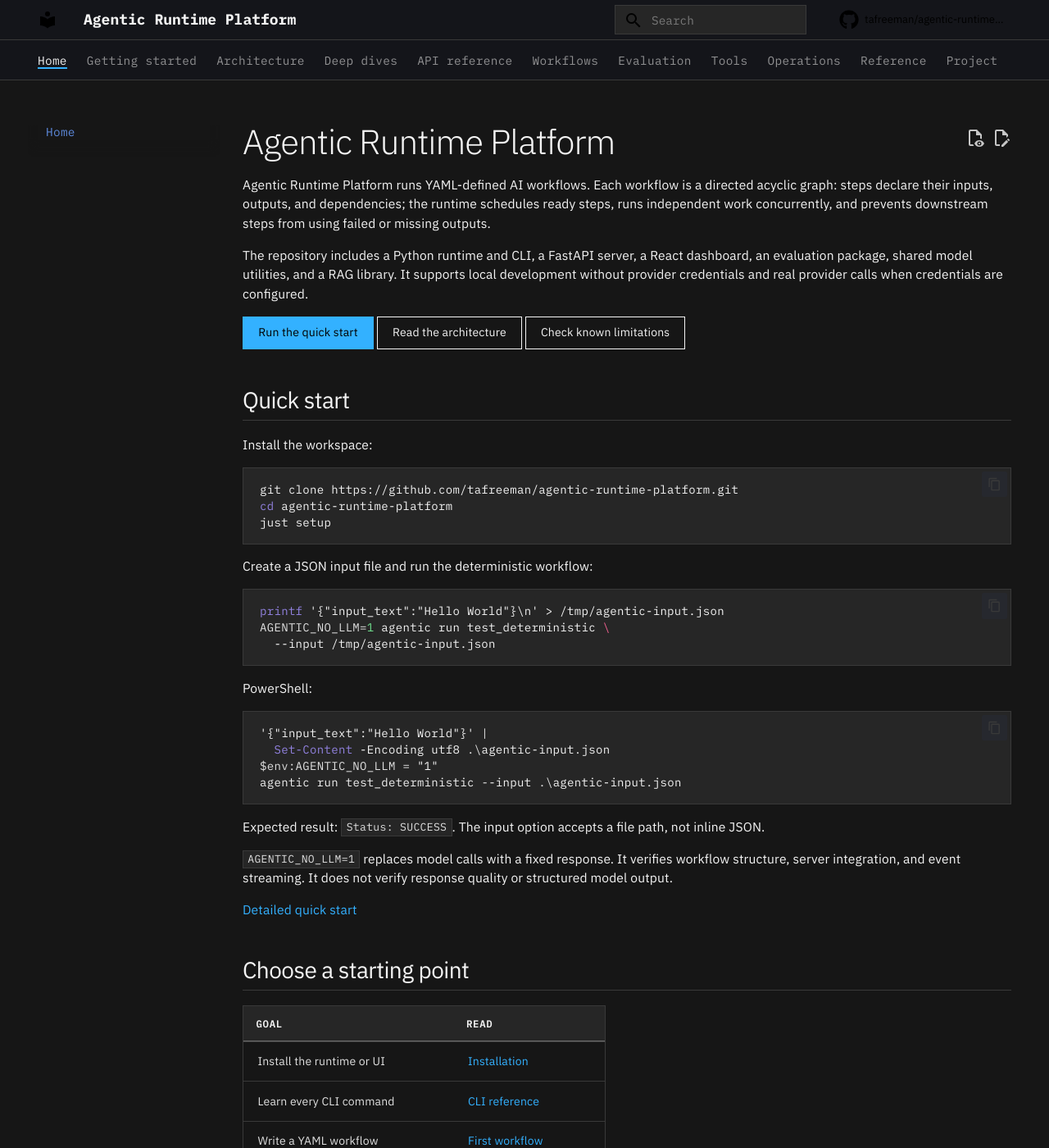
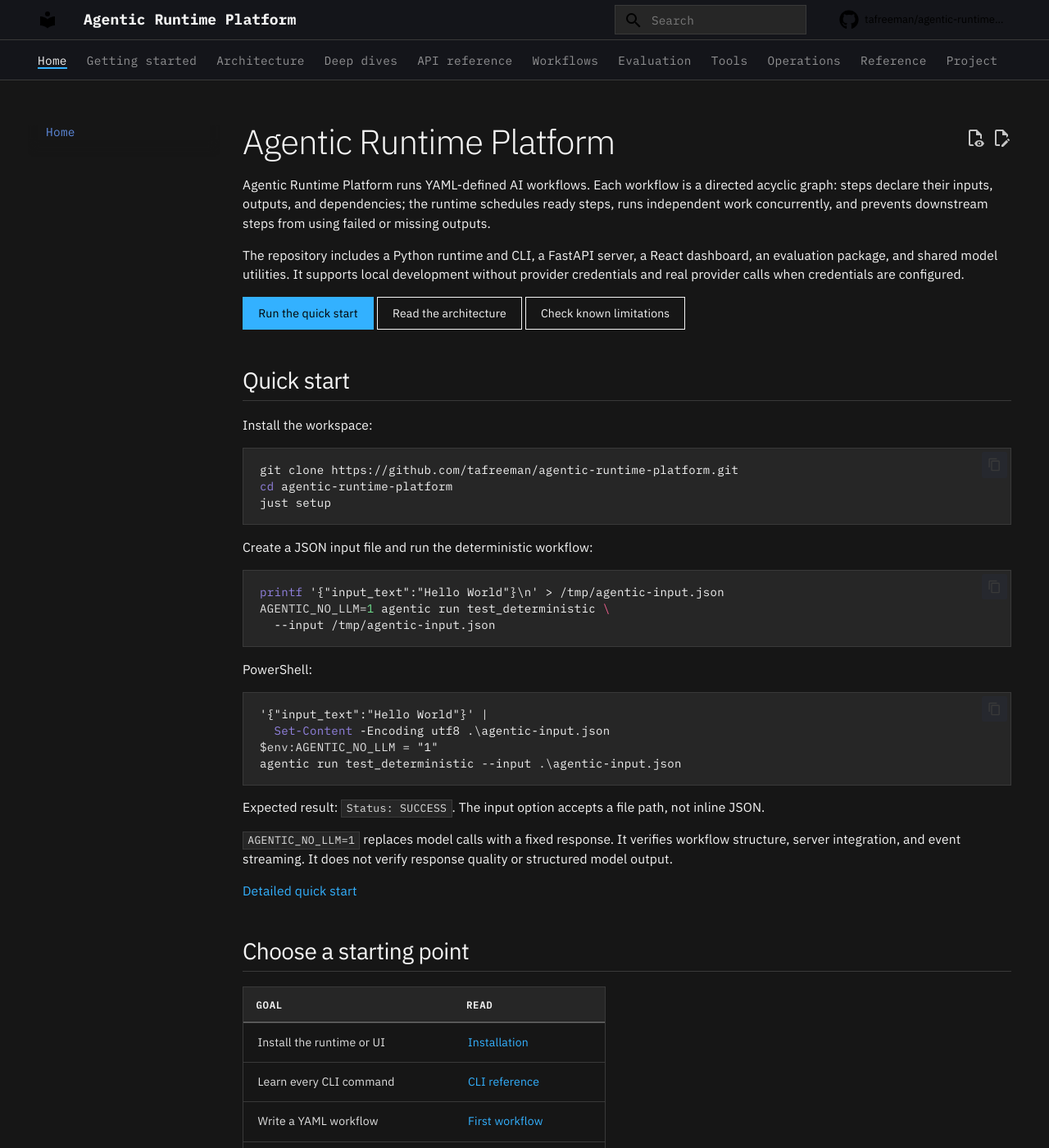
Before and after one commit to tafreeman/agentic-runtime-platform, an MkDocs documentation site: the page built from docs/index.md, in a window 1280 px wide and 1400 px high. Shown: the whole window at 82% size. Built offline with MkDocs 1.6.1 and Material for MkDocs 9.7.7, drawn with Linux system fonts in a browser that asks for light colours; comment, search, counter and statistics services are not loaded; some of the changed text lies outside the part shown.

Commit message:
refactor(rag): remove the agentic_v2.rag package and its extra (#285)
* refactor(rag): remove the agentic_v2.rag package, CLI, tests, and CI job

The standalone groundkit repo supersedes ARP's RAG library (groundkit
ADR-0001-promote-vs-rewrite, Accepted 2026-08-10, no cherry-pick back).
agentic_v2.rag had zero non-test consumers outside its own CLI wiring,
so it is removed outright rather than shimmed: the package, the
'agentic rag' CLI group and helper impls, 14 dedicated test files plus
the rag sections of the mixed suites, the [rag] extra (lancedb/litellm),
and the non-blocking rag-extra-tests CI job. ADR to follow in this
branch.

* chore(deps): drop lancedb/litellm lock entries with the rag extra

uv lock re-resolved and ci-constraints.txt re-exported (uv 0.11.2, the
CI-pinned version) after removing the [rag] extra from
agentic-workflows-v2/pyproject.toml.

* docs(rag): add ADR-057, supersede ADR-035, purge rag from top-level docs

ADR-057 records the removal decision (superseded by the standalone
groundkit repo, its ADR-0001 accepted 2026-08-10, no cherry-pick back).
ADR-035 is marked superseded per the ADR-016/031 precedent; the
RAG-pipeline-blueprint gets a historical banner. README, docs/index.md,
KNOWN_LIMITATIONS (six tombstoned sections), examples/README.md and the
mkdocs nav lose their references to the removed package; docs/index.md
derived stats regenerated via scripts/generate_doc_stats.py.

---------

Co-authored-by: Andy Freeman <tandfreeman@gmail.com>

```diff
--- a/docs/index.md
+++ b/docs/index.md
@@ -1,6 +1,6 @@
 ---
 title: Agentic Runtime Platform
-description: Documentation for the workflow runtime, server, UI, evaluation package, and RAG components.
+description: Documentation for the workflow runtime, server, UI, and evaluation package.
 hide:
   - toc
 ---
@@ -13,9 +13,9 @@
 prevents downstream steps from using failed or missing outputs.
 
 The repository includes a Python runtime and CLI, a FastAPI server, a React
-dashboard, an evaluation package, shared model utilities, and a RAG library.
-It supports local development without provider credentials and real provider
-calls when credentials are configured.
+dashboard, an evaluation package, and shared model utilities. It supports
+local development without provider credentials and real provider calls when
+credentials are configured.
 
 [Run the quick start](getting-started/quickstart.md){ .md-button .md-button--primary }
 [Read the architecture](ARCHITECTURE.md){ .md-button }
@@ -68,7 +68,6 @@
 | Integrate with the API | [Runtime API contracts](api-contracts-runtime.md) |
 | Configure providers and security | [Configuration](configuration.md) |
 | Evaluate workflow output | [Evaluation architecture](architecture-eval.md) |
-| Build an ingest-and-search flow | [RAG pipeline](rag/index.md) |
 | Deploy or troubleshoot the service | [Operations](operations/index.md) |
 
 ## How a run works
@@ -121,20 +120,6 @@
 - Batch and streaming runners
 - Optional LLM-as-judge scoring
 - JSON, Markdown, and HTML reports
-
-### RAG
-
-- Markdown and text loading
-- Recursive chunking
-- Deterministic and provider-backed embeddings
-- In-memory and LanceDB vector stores
-- BM25 and reciprocal-rank fusion
-- Optional reranking and bounded context assembly
-
-The Python components support these paths. The current `agentic rag` CLI is a
-development surface: it uses process-local deterministic vectors and does not
-preserve an index between separate commands. See the
-[RAG documentation](rag/index.md) for the supported Python flow.
 
 ## Repository numbers
 
```
Also changed, not shown: docs/adr/ADR-INDEX.md (+1 -1 lines).
